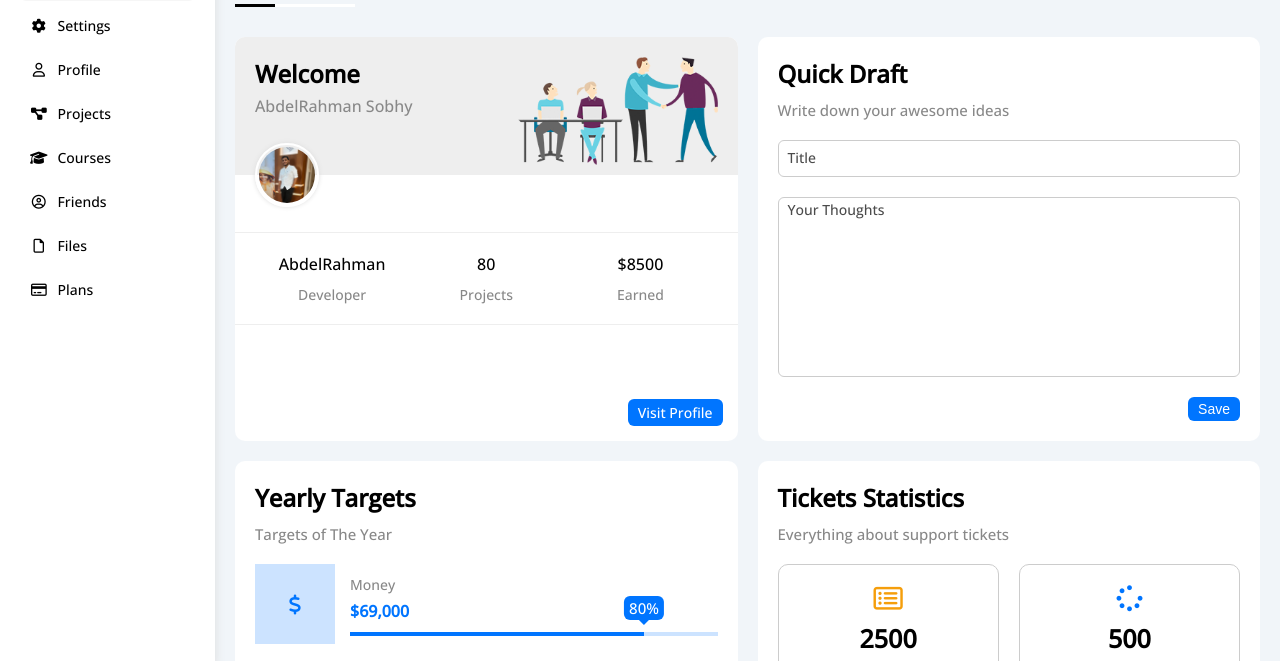
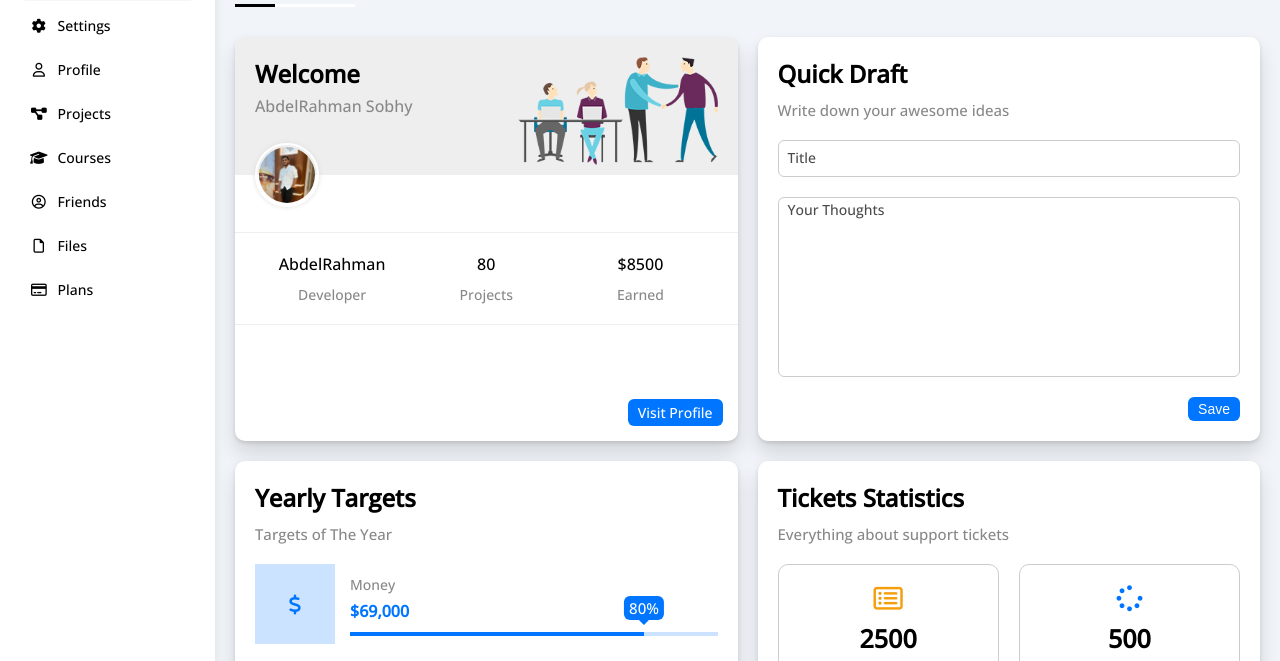
Before and after one commit to abdoSobhy1/Temp4, a plain HTML site: page index.html in a window 1280 px wide. Shown: the part 133-794 px from the top of the page. Drawn offline with nearby package versions, Linux system fonts and the light colour scheme.

Commit message:
Update style.css

```diff
--- a/css/style.css
+++ b/css/style.css
@@ -300,6 +300,10 @@ html.is-changing .loading {
     }
 }
 
+.wrapper>div {
+    box-shadow: 0 12px 20px 0 rgba(0, 0, 0, 0.13), 0 2px 4px 0 rgba(0, 0, 0, 0.12);
+}
+
 .welcome {
     overflow: hidden;
 }
```
